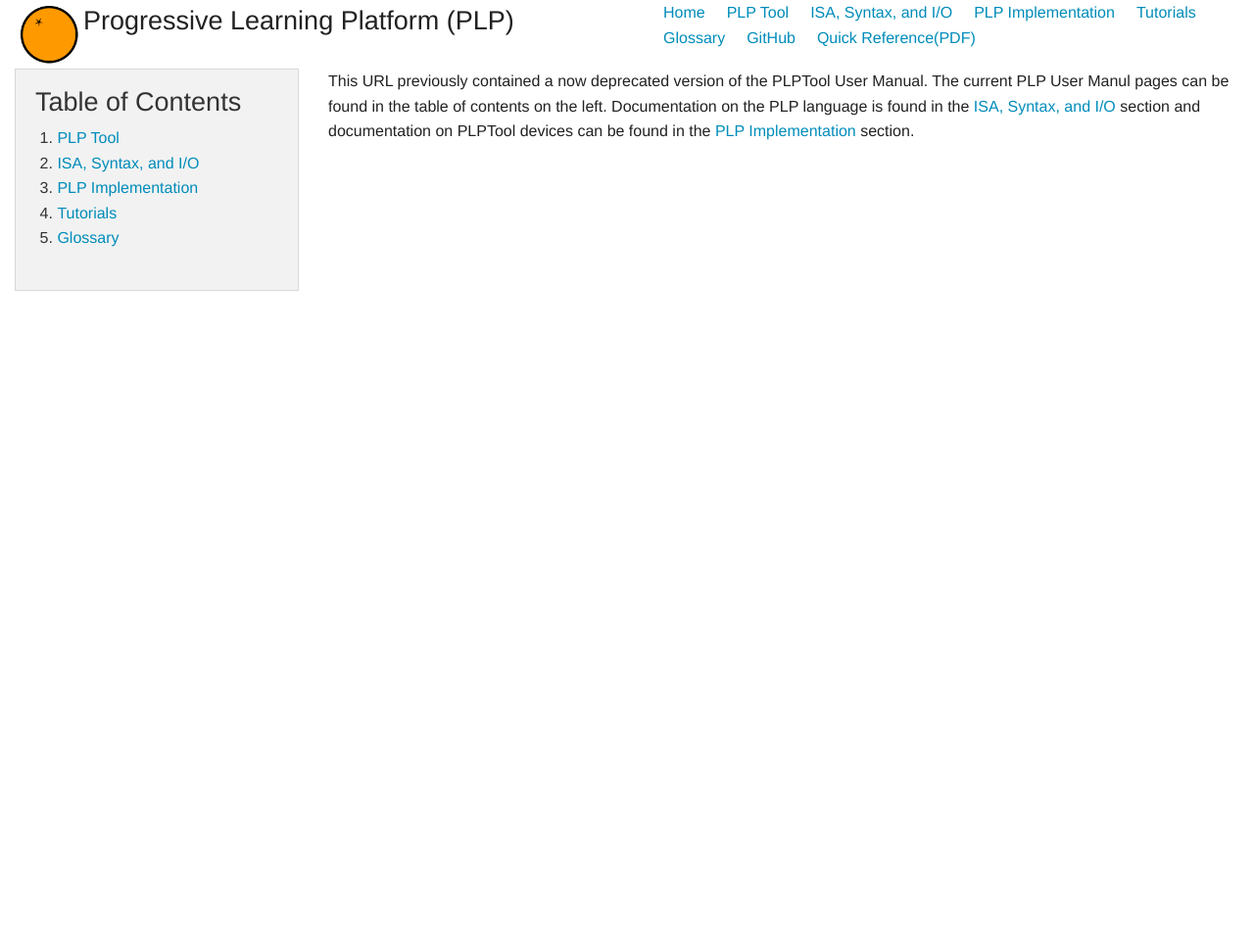
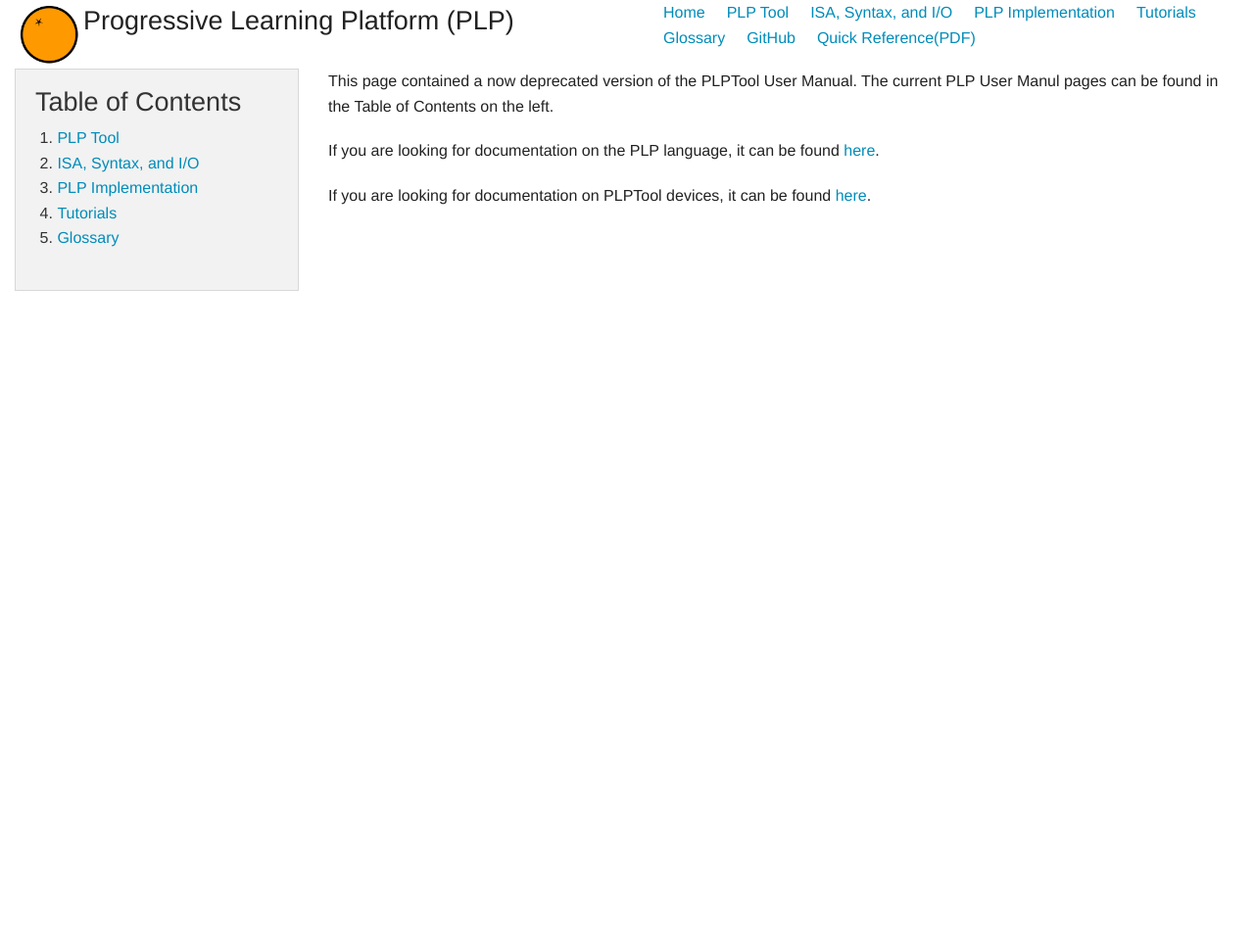
Before and after one commit to Progressive-Learning-Platform/progressive-learning-platform.github.io, a Jekyll site: the page built from UserManual.md, in a window 1280 px wide. Shown: the whole page at 98% size. Built offline with Jekyll 4.4.1, drawn with Linux system fonts in a browser that asks for light colours; comment, search, counter and statistics services are not loaded.

Commit message:
Updated deprecated user manual text.

```diff
--- a/UserManual.md
+++ b/UserManual.md
@@ -29,7 +29,11 @@ layout: main-noanc
 
 <div class="medium-9 columns" markdown="1">
 
-This URL previously contained a now deprecated version of the PLPTool User Manual.  The current PLP User Manul pages can be found in the table of contents on the left. Documentation on the PLP language is found in the [ISA, Syntax, and I/O]({{site.baseurl}}/instructions.html) section and documentation on PLPTool devices can be found in the [PLP Implementation]({{site.baseurl}}/implementation.html) section.
+This page contained a now deprecated version of the PLPTool User Manual.  The current PLP User Manul pages can be found in the Table of Contents on the left.
+
+If you are looking for documentation on the PLP language, it can be found [here]({{site.baseurl}}/instructions.html).
+
+If you are looking for documentation on PLPTool devices, it can be found [here]({{site.baseurl}}/implementation.html).
 
 
 </div>
```
